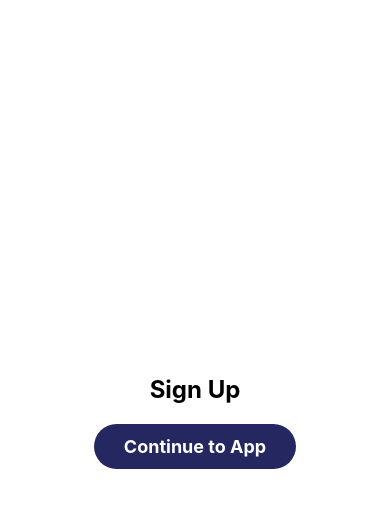
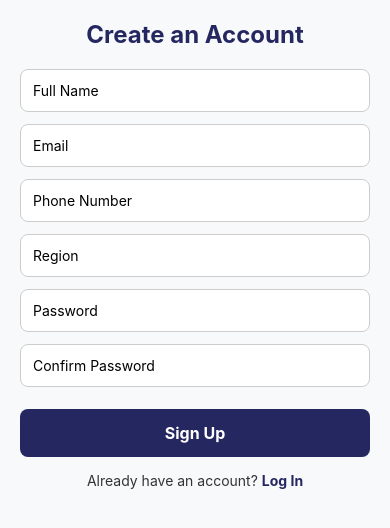
Before and after one commit to Sabelo-22/time_management, a React Native app in the folder MyProject/: screen /Signup in a window 390 px wide. Shown: the top 528 px of the page. Built offline with nearby package versions, Linux system fonts and the light colour scheme.

Commit message:
Add Login and  Signup screens

```diff
--- a/MyProject/App.js
+++ b/MyProject/App.js
@@ -4,6 +4,7 @@ import { createStackNavigator } from "@react-navigation/stack";
 import Tabs from "./src/screens/Tabs";
 import OnboardingScreen from "./src/screens/OnboardingScreen";
 import SignupScreen from "./src/screens/SignupScreen";
+import LoginScreen from "./src/screens/Login";
 
 const Stack = createStackNavigator();
 
@@ -13,6 +14,7 @@ export default function App() {
       <Stack.Navigator screenOptions={{ headerShown: false }}>
         <Stack.Screen name="Onboarding" component={OnboardingScreen} />
         <Stack.Screen name="Signup" component={SignupScreen} />
+        <Stack.Screen name="Login" component={LoginScreen} />
         <Stack.Screen name="MainApp" component={Tabs} />
       </Stack.Navigator>
     </NavigationContainer>
--- a/MyProject/src/screens/Login.js
+++ b/MyProject/src/screens/Login.js
@@ -0,0 +1,123 @@
+import React, { useState } from "react";
+import {
+  View,
+  Text,
+  StyleSheet,
+  TextInput,
+  TouchableOpacity,
+  SafeAreaView,
+  ScrollView,
+} from "react-native";
+import { useNavigation } from "@react-navigation/native";
+
+const LoginScreen = () => {
+  const navigation = useNavigation();
+  const [email, setEmail] = useState("");
+  const [password, setPassword] = useState("");
+
+  // Handle Login
+  const handleLogin = () => {
+    if (!email || !password) {
+      alert("Please enter both email and password.");
+      return;
+    }
+
+    // Proceed with login logic (e.g., Firebase authentication)
+    navigation.navigate("MainApp");
+  };
+
+  return (
+    <SafeAreaView style={styles.safeArea}>
+      <ScrollView contentContainerStyle={styles.scrollContainer}>
+        <View style={styles.container}>
+          <Text style={styles.title}>Log In</Text>
+
+          <TextInput
+            style={styles.input}
+            placeholder="Email"
+            keyboardType="email-address"
+            value={email}
+            onChangeText={setEmail}
+          />
+          <TextInput
+            style={styles.input}
+            placeholder="Password"
+            secureTextEntry
+            value={password}
+            onChangeText={setPassword}
+          />
+
+          <TouchableOpacity style={styles.button} onPress={handleLogin}>
+            <Text style={styles.buttonText}>Log In</Text>
+          </TouchableOpacity>
+
+          {/* Don't have an account? Navigate to Signup */}
+          <TouchableOpacity
+            onPress={() => navigation.navigate("Signup")}
+            style={styles.signupRedirect}
+          >
+            <Text style={styles.signupText}>
+              Don't have an account? <Text style={styles.signupLink}>Sign Up</Text>
+            </Text>
+          </TouchableOpacity>
+        </View>
+      </ScrollView>
+    </SafeAreaView>
+  );
+};
+
+export default LoginScreen;
+
+const styles = StyleSheet.create({
+  safeArea: {
+    flex: 1,
+    backgroundColor: "#F8F9FA",
+  },
+  scrollContainer: {
+    paddingVertical: 20,
+  },
+  container: {
+    flex: 1,
+    alignItems: "center",
+    paddingHorizontal: 20,
+  },
+  title: {
+    fontSize: 24,
+    fontWeight: "bold",
+    color: "#242760",
+    marginBottom: 20,
+  },
+  input: {
+    width: "100%",
+    padding: 12,
+    borderWidth: 1,
+    borderColor: "#ccc",
+    borderRadius: 8,
+    marginBottom: 12,
+    backgroundColor: "white",
+  },
+  button: {
+    width: "100%",
+    backgroundColor: "#242760",
+    padding: 14,
+    borderRadius: 8,
+    alignItems: "center",
+    marginTop: 10,
+  },
+  buttonText: {
+    color: "white",
+    fontSize: 16,
+    fontWeight: "bold",
+  },
+  signupRedirect: {
+    marginTop: 15,
+  },
+  signupText: {
+    fontSize: 14,
+    color: "#333",
+  },
+  signupLink: {
+    color: "#242760",
+    fontWeight: "bold",
+  },
+});
--- a/MyProject/src/screens/SignupScreen.js
+++ b/MyProject/src/screens/SignupScreen.js
@@ -1,46 +1,165 @@
-import React from "react";
-import { View, Text, StyleSheet, TouchableOpacity } from "react-native";
+import React, { useState } from "react";
+import {
+  View,
+  Text,
+  StyleSheet,
+  TextInput,
+  TouchableOpacity,
+  SafeAreaView,
+  ScrollView,
+} from "react-native";
 import { useNavigation } from "@react-navigation/native";
 
 const SignupScreen = () => {
   const navigation = useNavigation();
+  const [form, setForm] = useState({
+    name: "",
+    email: "",
+    phone: "",
+    region: "",
+    password: "",
+    confirmPassword: "",
+  });
+
+  // Handle input change
+  const handleChange = (key, value) => {
+    setForm({ ...form, [key]: value });
+  };
+
+  // Handle Signup
+  const handleSignup = () => {
+    if (!form.name || !form.email || !form.phone || !form.region || !form.password || !form.confirmPassword) {
+      alert("Please fill in all fields.");
+      return;
+    }
+
+    if (form.password !== form.confirmPassword) {
+      alert("Passwords do not match.");
+      return;
+    }
+
+    // Proceed with signup logic (e.g., Firebase authentication)
+    navigation.navigate("MainApp");
+  };
 
   return (
-    <View style={styles.container}>
-      <Text style={styles.title}>Sign Up</Text>
-      <TouchableOpacity
-        style={styles.button}
-        onPress={() => navigation.navigate("MainApp")}
-      >
-        <Text style={styles.buttonText}>Continue to App</Text>
-      </TouchableOpacity>
-    </View>
+    <SafeAreaView style={styles.safeArea}>
+      <ScrollView contentContainerStyle={styles.scrollContainer}>
+        <View style={styles.container}>
+          <Text style={styles.title}>Create an Account</Text>
+
+          <TextInput
+            style={styles.input}
+            placeholder="Full Name"
+            value={form.name}
+            onChangeText={(text) => handleChange("name", text)}
+          />
+          <TextInput
+            style={styles.input}
+            placeholder="Email"
+            keyboardType="email-address"
+            value={form.email}
+            onChangeText={(text) => handleChange("email", text)}
+          />
+          <TextInput
+            style={styles.input}
+            placeholder="Phone Number"
+            keyboardType="phone-pad"
+            value={form.phone}
+            onChangeText={(text) => handleChange("phone", text)}
+          />
+          <TextInput
+            style={styles.input}
+            placeholder="Region"
+            value={form.region}
+            onChangeText={(text) => handleChange("region", text)}
+          />
+          <TextInput
+            style={styles.input}
+            placeholder="Password"
+            secureTextEntry
+            value={form.password}
+            onChangeText={(text) => handleChange("password", text)}
+          />
+          <TextInput
+            style={styles.input}
+            placeholder="Confirm Password"
+            secureTextEntry
+            value={form.confirmPassword}
+            onChangeText={(text) => handleChange("confirmPassword", text)}
+          />
+
+          <TouchableOpacity style={styles.button} onPress={handleSignup}>
+            <Text style={styles.buttonText}>Sign Up</Text>
+          </TouchableOpacity>
+
+          {/* Already have an account? Navigate to Login */}
+          <TouchableOpacity
+            onPress={() => navigation.navigate("Login")}
+            style={styles.loginRedirect}
+          >
+            <Text style={styles.loginText}>
+              Already have an account? <Text style={styles.loginLink}>Log In</Text>
+            </Text>
+          </TouchableOpacity>
+        </View>
+      </ScrollView>
+    </SafeAreaView>
   );
 };
 
 export default SignupScreen;
 
 const styles = StyleSheet.create({
+  safeArea: {
+    flex: 1,
+    backgroundColor: "#F8F9FA",
+  },
+  scrollContainer: {
+    paddingVertical: 20,
+  },
   container: {
     flex: 1,
     alignItems: "center",
-    justifyContent: "center",
-    backgroundColor: "#fff",
+    paddingHorizontal: 20,
   },
   title: {
     fontSize: 24,
     fontWeight: "bold",
+    color: "#242760",
     marginBottom: 20,
   },
+  input: {
+    width: "100%",
+    padding: 12,
+    borderWidth: 1,
+    borderColor: "#ccc",
+    borderRadius: 8,
+    marginBottom: 12,
+    backgroundColor: "white",
+  },
   button: {
+    width: "100%",
     backgroundColor: "#242760",
-    paddingVertical: 12,
-    paddingHorizontal: 30,
-    borderRadius: 25,
+    padding: 14,
+    borderRadius: 8,
+    alignItems: "center",
+    marginTop: 10,
   },
   buttonText: {
-    fontSize: 18,
+    color: "white",
+    fontSize: 16,
     fontWeight: "bold",
-    color: "white",
+  },
+  loginRedirect: {
+    marginTop: 15,
+  },
+  loginText: {
+    fontSize: 14,
+    color: "#333",
+  },
+  loginLink: {
+    color: "#242760",
+    fontWeight: "bold",
   },
 });
```
